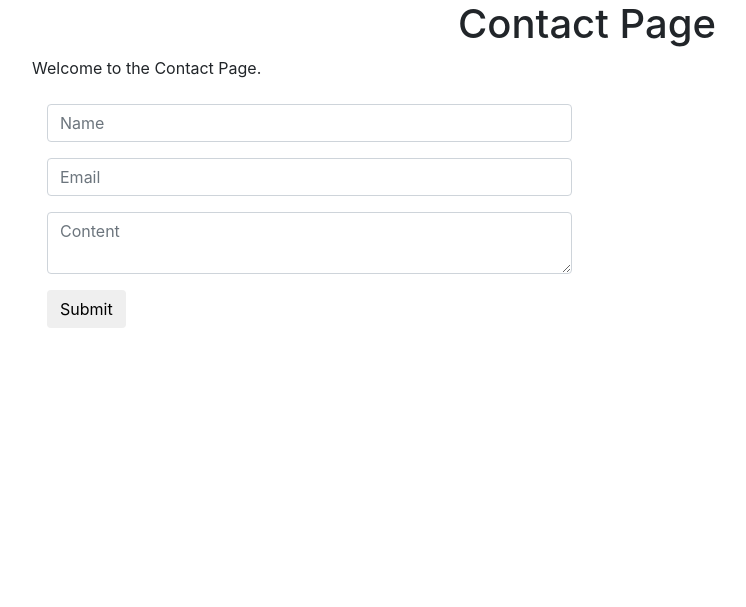
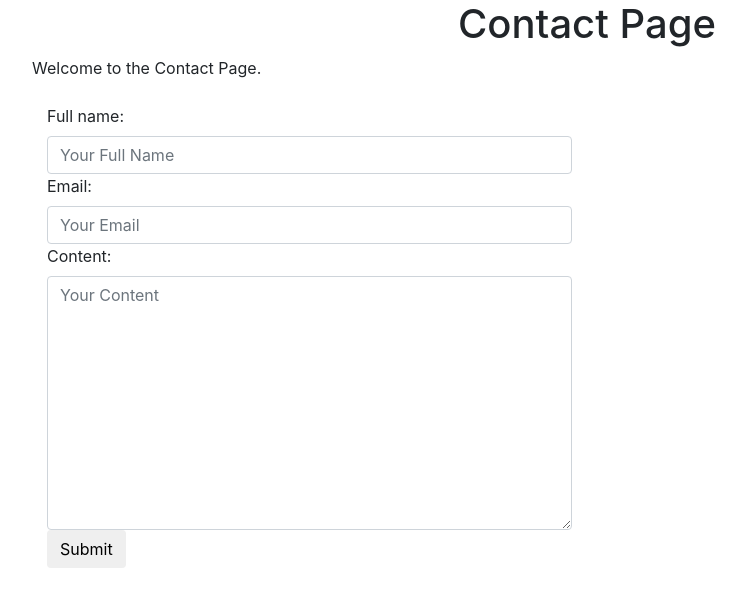
Before and after one commit to karan-singare/ecommerce, a Django app: page /contact in a window 1280 px wide. Shown: the top 607 px of the page, without its empty margins (53-799 px from the left). Run offline with Django 3.2, Linux system fonts and the light colour scheme; some libraries are stand-ins or nearby versions.

Commit message:
added the django-form

```diff
--- /dev/null
+++ b/ecommerce/forms.py
@@ -0,0 +1,30 @@
+from django import forms
+
+class ContactForm(forms.Form):
+    full_name = forms.CharField(
+        widget=forms.TextInput(attrs={
+            'class': 'form-control',
+            'id': 'form_full_name',
+            'placeholder': 'Your Full Name'
+        })
+    )
+    email = forms.EmailField(
+        widget=forms.EmailInput(attrs={
+            'class': 'form-control',
+            'id': 'form_email',
+            'placeholder': 'Your Email'
+        })
+    )
+    content = forms.CharField(
+        widget=forms.Textarea(attrs={
+            'class': 'form-control',
+            'id': 'form_content',
+            'placeholder': 'Your Content'
+        })
+    )
+
+    def clean_email(self):
+        email = self.cleaned_data.get('email')
+        if not 'gmail.com' in email:
+            raise forms.ValidationError("This is not a valid Gmail account.")
+        return email
--- a/ecommerce/views.py
+++ b/ecommerce/views.py
@@ -1,5 +1,7 @@
 from django.http import HttpResponse
 from django.shortcuts import render
+
+from .forms import ContactForm
 
 def home_page_old(request):
     return HttpResponse("Hello World")
@@ -18,14 +20,18 @@ def about_page(request):
     return render(request, "about_page.html", context=data)
 
 def contact_page(request):
+    contact_form = ContactForm(request.POST or None)
     data = {
         'title': 'Contact Page',
-        'content': 'Welcome to the Contact Page.'
+        'content': 'Welcome to the Contact Page.',
+        'form': contact_form
     };
-    if request.method == 'POST':
-        print(request.POST)
-        print(request.POST.get('full_name'))
-        print(request.POST.get('email'))
-        print(request.POST.get('content'))
+    if contact_form.is_valid():
+        print(contact_form.cleaned_data)
+    # if request.method == 'POST':
+    #     print(request.POST)
+    #     print(request.POST.get('full_name'))
+    #     print(request.POST.get('email'))
+    #     print(request.POST.get('content'))
 
     return render(request, "contact/view.html", context=data)
--- a/templates/contact/view.html
+++ b/templates/contact/view.html
@@ -21,6 +21,14 @@
 
             <form class="" method="post">
               {% csrf_token %}
+              {{ form }}
+              <button type="submit" name="button" class="btn btn-default">Submit</button>
+            </form>
+
+
+
+            <!-- <form class="" method="post">
+              {% csrf_token %}
               <div class="form-group">
                 <input type="text" name="full_name" placeholder="Name" value="" class="form-control">
               </div>
@@ -31,7 +39,7 @@
                 <textarea name="content"  class="form-control" placeholder="Content"></textarea>
               </div>
               <button type="submit" name="button" class="btn btn-default">Submit</button>
-            </form>
+            </form> -->
 
           </div>
 
```
